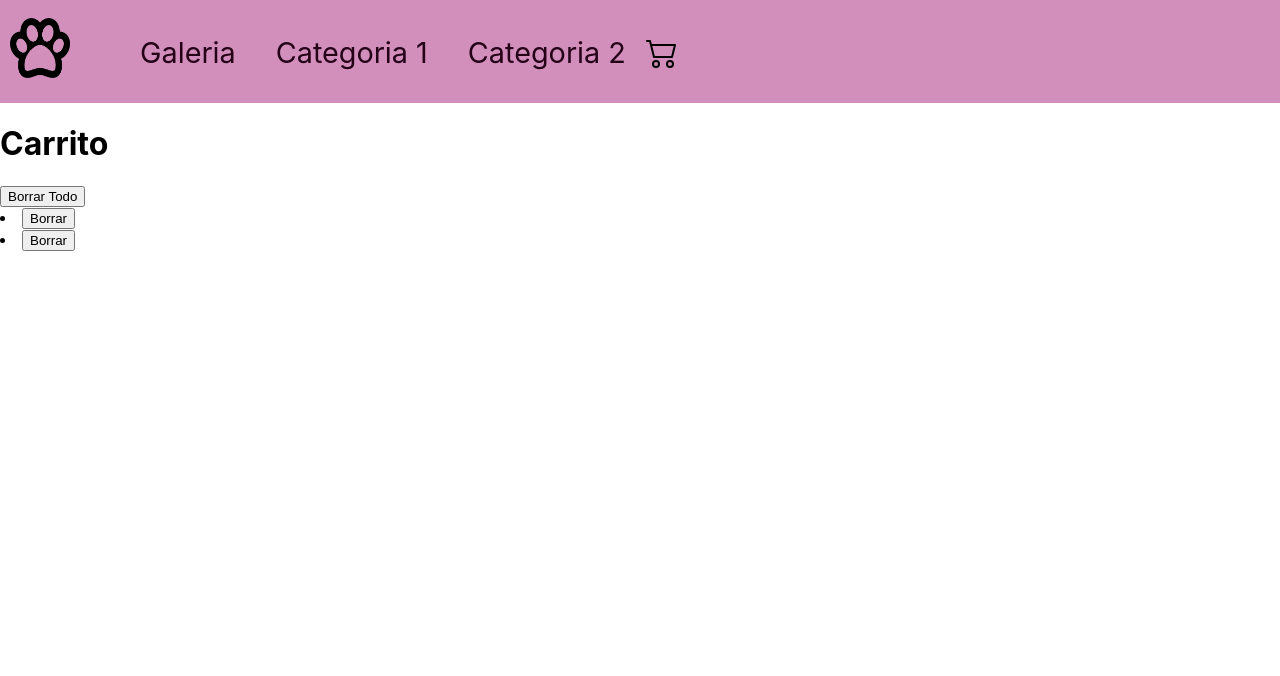
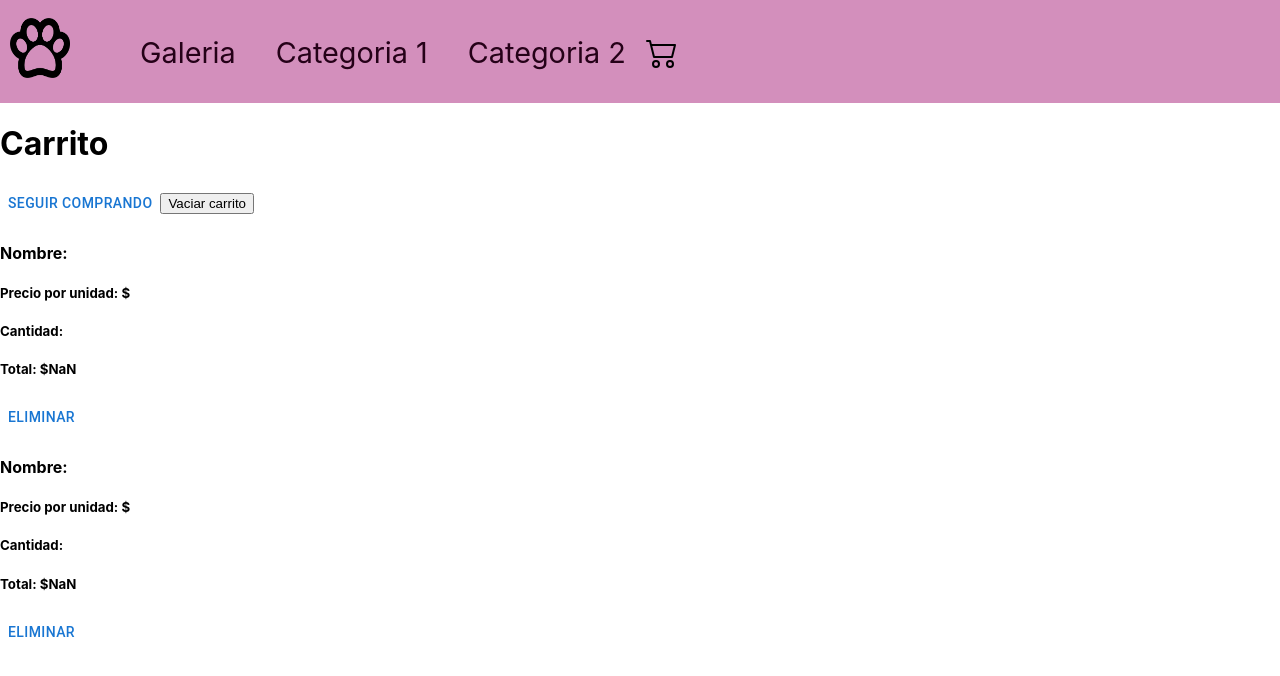
Before and after one commit to FernandezFlor/ecommPerritos, a React (Create React App) app: page /item/1/1 in a window 1280 px wide. Shown: the top 676 px of the page. Built offline with nearby package versions, Linux system fonts and the light colour scheme.

Commit message:
acualizacion

```diff
--- a/src/components/Cart.js
+++ b/src/components/Cart.js
@@ -1,4 +1,6 @@
 import { useContext } from 'react';
+import { Link } from 'react-router-dom';
+import Button from '@mui/material/Button';
 import {CartContext} from './CartContext.js'
 const Cart = () =>{
   const ctx=useContext(CartContext);
@@ -6,9 +8,17 @@ const Cart = () =>{
   return(
       <>
           <h1>Carrito</h1>
-          <button onClick={ctx.clear}>Borrar Todo</button>
+          <Link to='/'><Button>Seguir comprando</Button></Link>
+          <button onClick={ctx.clear}>Vaciar carrito</button>
             {
-                ctx.cartList.map(product => <li>{product.name}  {product.price}<button onClick={()=>ctx.removeItem(product.id)}>Borrar</button></li>)
+                ctx.cartList.map(product =>
+                  <div className="container">
+                    <h4>Nombre: {product.name}</h4>
+                    <h5>Precio por unidad: ${product.price}</h5>
+                    <h5>Cantidad: {product.quantity}</h5>
+                    <h5>Total: ${(product.price*product.quantity)}</h5>
+                    <h4><Button onClick={()=>ctx.removeItem(product.id)}>Eliminar</Button></h4>
+                </div>)
             }
       </>
   )
--- a/src/components/CartContext.js
+++ b/src/components/CartContext.js
@@ -1,15 +1,40 @@
 import { createContext, useState } from "react";
 
-export const CartContext =createContext();
+export const CartContext=createContext();
 
 const CreateCartContext=({children})=>{
     const [cartList, setCartList]= useState(['Coca Cola','Cocucha']);
-    const addItem=(product,qty)=>{
-        setCartList([...cartList,product]);
+    const isInCart=(id)=>{
+        return cartList.filter(product => product.id==parseInt(id)).length>0;
+    }//true or false
+
+   const addItem=(product,quantity)=>{
+
+        if(isInCart(product.id)){
+            let array = cartList.map(element=>(
+                //Si el elemento no tiene ese id devuelve el mismo elemento
+                //De ser coincidir se envia el objeto con la cantidad incrementada
+                (element.id!=product.id)?
+                element:
+                {
+                    id:element.id,
+                    name:element.name,
+                    stock:element.stock,
+                    price:element.price,
+                    quantity : element.quantity+quantity,
+                    key: element.id
+                }
+            ))
+            setCartList(array);
+        }else{
+            product.quantity=quantity;
+            setCartList([...cartList, product]);
+            product.stock=product.stock-product.quantity;
+        }
     }
 
     const clear = () =>{
-        setCartList([]);
+        setCartList([]); //reescribe el cartList vacío
     }
 
     const removeItem = (id) =>{
@@ -25,7 +50,8 @@ const CreateCartContext=({children})=>{
         </CartContext.Provider>
         </>
     );
-
 }
 
+
+
 export default CreateCartContext;
--- a/src/components/CartWidget.js
+++ b/src/components/CartWidget.js
@@ -1,7 +1,10 @@
 import { Cart2 } from 'react-bootstrap-icons';
 
 const CartWidget = () => {
-    return <Cart2 />;
+    return(
+    <Cart2 />
+
+    )
 }
 
 export default CartWidget;
--- a/src/components/ItemDetail.js
+++ b/src/components/ItemDetail.js
@@ -11,18 +11,19 @@ const ItemDetail = ({product}) =>{
     const ctx=useContext(CartContext);
     const [itemCount, setItemCount] = useState(0);
 
-    const onAdd = (qty) => {
-    alert("seleccionaste " + qty  + " "+product.name+" teniendo que pagar un total de: $"+qty*product.price);
-    setItemCount(qty);
-    ctx.addItem(product,qty)
+    const onAdd = (stock) => {
+    alert("seleccionaste " + stock  + " "+product.name+" teniendo que pagar un total de: $"+stock*product.price);
+    setItemCount(stock);
+    ctx.addItem(product,stock)
 }
 
     return(
         <>
-        <div>{product.name}</div>
-        <div>{product.price}</div>
+        <h1>{product.name}</h1>
+        <h2>Precio: ${product.price}</h2>
         <img src={product.img} alt="asdsd"/>
-        <div>{product.details}</div>
+        <h3>Stock disponible:{product.stock}</h3>
+        <h4>{product.details}</h4>
         {
             itemCount === 0
             ?<Contador stock={product.stock} initial={itemCount} onAdd={onAdd}/>
--- a/src/components/products.js
+++ b/src/components/products.js
@@ -3,9 +3,10 @@ const products=[
         id: 1,
         name: "art1",
         price: 200,
+        stock: 10,
         img: "https://http2.mlstatic.com/D_NQ_NP_736546-MLA51258061716_082022-O.webp",
         details: "orange",
-        stock: 10,
+        quantity: 1,
         categoria: "1"
     },
     {
@@ -13,6 +14,7 @@ const products=[
         name: "art2",
         price: 400,
         stock: 10,
+        quantity: 1,
         img: "https://http2.mlstatic.com/D_NQ_NP_870934-MLA45509716005_042021-O.webp",
         details: "green",
         categoria: "1"
@@ -22,6 +24,7 @@ const products=[
         name: "art3",
         price: 300,
         stock: 10,
+        quantity: 1,
         img: "https://http2.mlstatic.com/D_NQ_NP_732114-MLA49482169698_032022-O.webp",
         details: "grey",
         categoria: "2"
```
